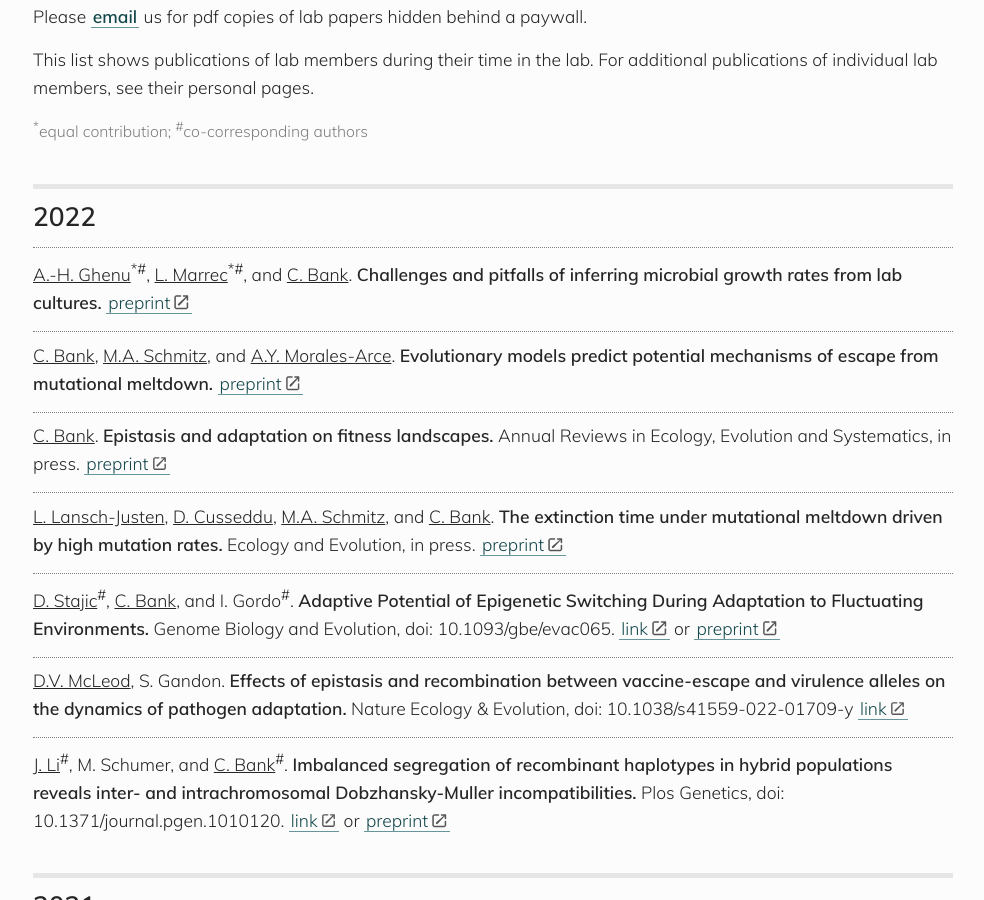
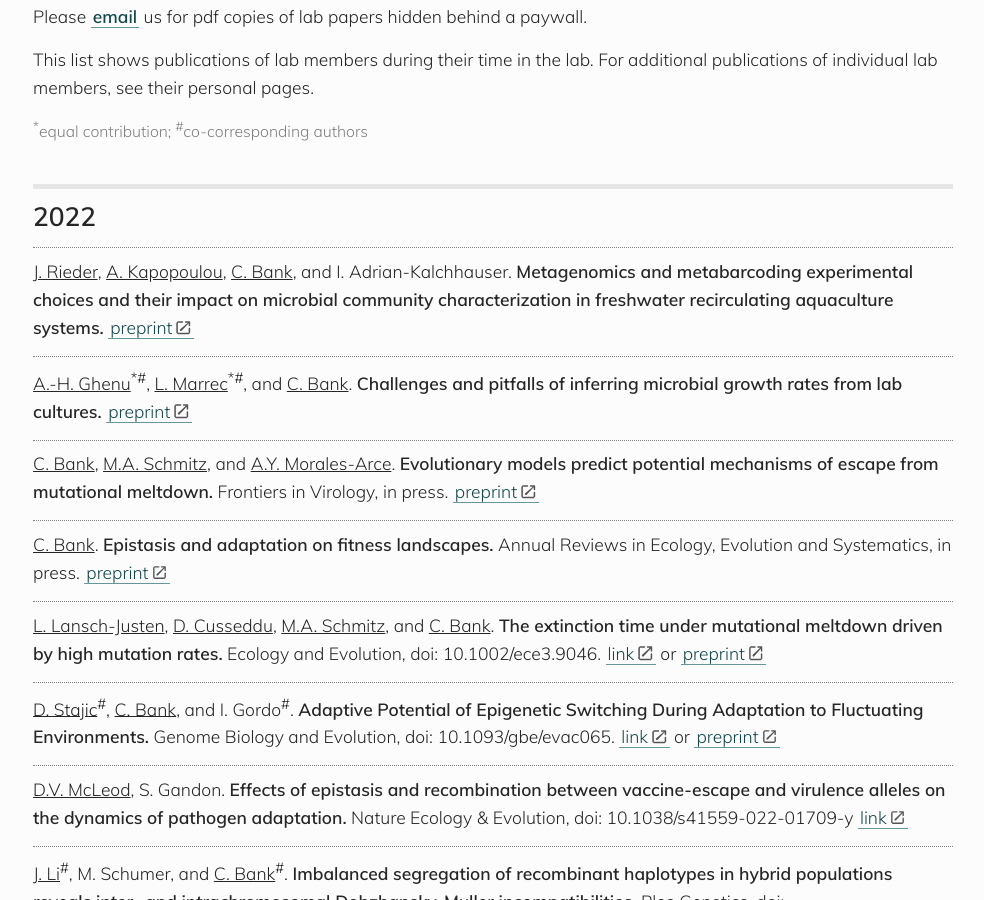
Before and after one commit to banklab/banklab.github.io, a Jekyll site: the page built from publications.md, in a window 1280 px wide and 900 px high, scrolled down 419 px. Shown: the whole window, without its empty margins (147-1131 px from the left). Built offline with Jekyll 4.4.1, drawn with Linux system fonts in a browser that asks for light colours; some web fonts are replaced.

Commit message:
Update publications.md
Added new ms and made other changes

```diff
--- a/publications.md
+++ b/publications.md
@@ -21,13 +21,15 @@ https://kramdown.gettalong.org/syntax.html#html-blocks
 
 ## 2022
 
+<u>J. Rieder</u>, <u>A. Kapopoulou</u>, <u>C. Bank</u>, and I. Adrian-Kalchhauser. **Metagenomics and metabarcoding experimental choices and their impact on microbial community characterization in freshwater recirculating aquaculture systems.** [preprint](https://www.biorxiv.org/content/10.1101/2022.07.05.498813v1.abstract)
+
 <u>A.-H. Ghenu</u><sup>*#</sup>, <u>L. Marrec</u><sup>*#</sup>, and <u>C. Bank</u>. **Challenges and pitfalls of inferring microbial growth rates from lab cultures.** [preprint](https://www.biorxiv.org/content/10.1101/2022.06.24.497412)
 
-<u>C. Bank</u>, <u>M.A. Schmitz</u>, and <u>A.Y. Morales-Arce</u>. **Evolutionary models predict potential mechanisms of escape from mutational meltdown.** [preprint](https://www.biorxiv.org/content/10.1101/2022.06.21.496937)
+<u>C. Bank</u>, <u>M.A. Schmitz</u>, and <u>A.Y. Morales-Arce</u>. **Evolutionary models predict potential mechanisms of escape from mutational meltdown.** Frontiers in Virology, in press. [preprint](https://www.biorxiv.org/content/10.1101/2022.06.21.496937)
 
 <u>C. Bank</u>. **Epistasis and adaptation on fitness landscapes.** Annual Reviews in Ecology, Evolution and Systematics, in press. [preprint](https://arxiv.org/abs/2204.13321)
 
-<u>L. Lansch-Justen</u>, <u>D. Cusseddu</u>, <u>M.A. Schmitz</u>, and  <u>C. Bank</u>. **The extinction time under mutational meltdown driven by high mutation rates.** Ecology and Evolution, in press. [preprint](https://www.biorxiv.org/content/10.1101/2022.02.01.478601)
+<u>L. Lansch-Justen</u>, <u>D. Cusseddu</u>, <u>M.A. Schmitz</u>, and  <u>C. Bank</u>. **The extinction time under mutational meltdown driven by high mutation rates.** Ecology and Evolution, doi: 10.1002/ece3.9046. [link](http://dx.doi.org/10.1002/ece3.9046) or [preprint](https://www.biorxiv.org/content/10.1101/2022.02.01.478601)
 
 <u>D. Stajic</u><sup>#</sup>, <u>C. Bank</u>, and I. Gordo<sup>#</sup>. **Adaptive Potential of Epigenetic Switching During Adaptation to Fluctuating Environments.** Genome Biology and Evolution, doi: 10.1093/gbe/evac065. [link](https://academic.oup.com/gbe/article/14/5/evac065/6586088?login=true) or [preprint](https://www.biorxiv.org/content/10.1101/2021.03.11.434930v1.abstract)
 
```
